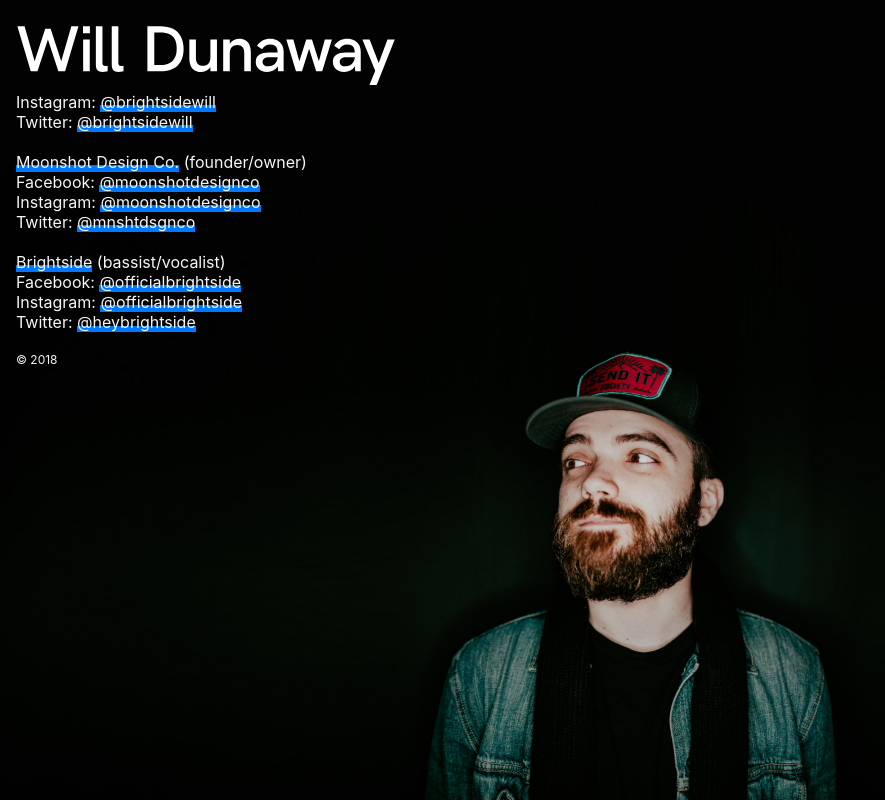
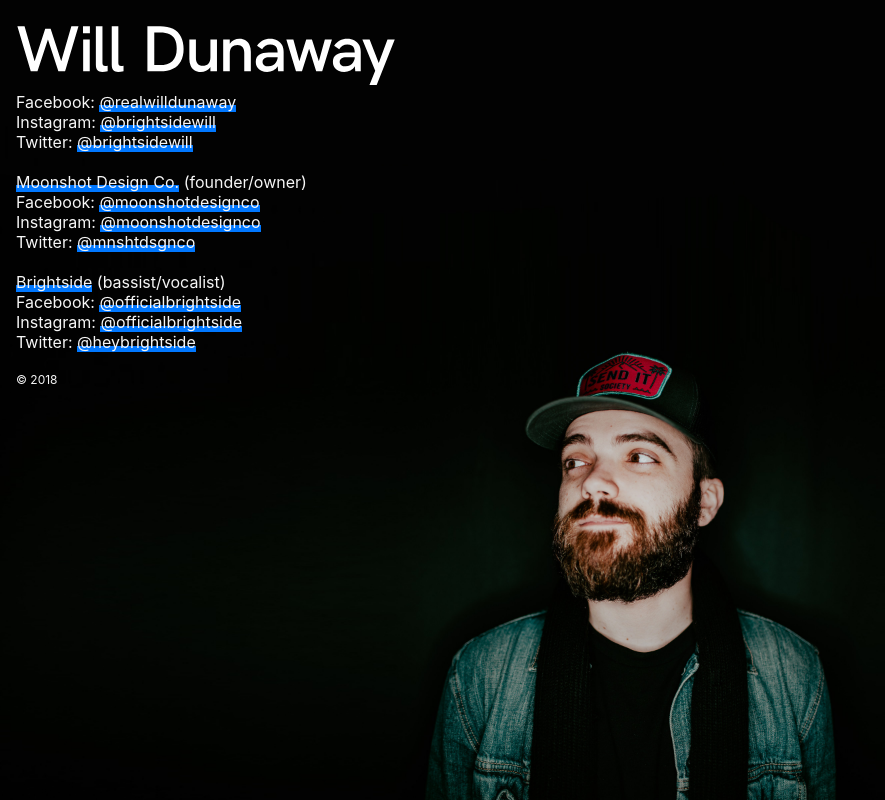
Before and after one commit to moonshotdesignco/will, a plain HTML site: page index.html in a window 1280 px wide. Shown: the whole page, without its empty margins (0-885 px from the left). Drawn offline with Linux system fonts and the light colour scheme.

Commit message:
link update

```diff
--- a/index.html
+++ b/index.html
@@ -21,6 +21,7 @@
     <div class="inner">
       <img id="logo" src="logo.svg" alt="Will Dunaway">
       <br />
+      <p>Facebook: <a href="https://www.facebook.com/realwilldunaway">@realwilldunaway</a></p>
       <p>Instagram: <a href="https://www.instagram.com/brightsidewill">@brightsidewill</a></p>
       <p>Twitter: <a href="https://www.twitter.com/brightsidewill">@brightsidewill</a></p>
       <br />
```
